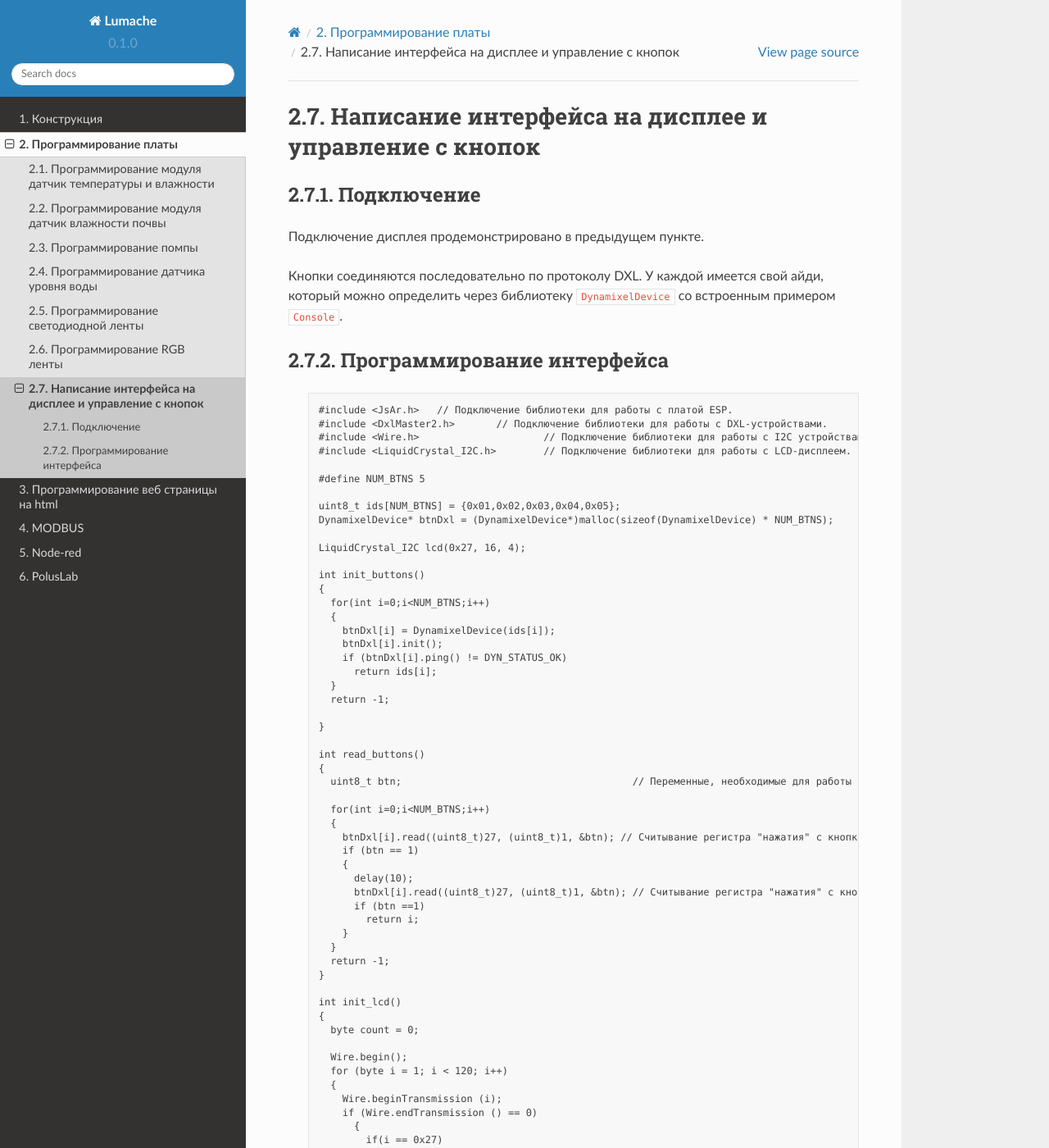
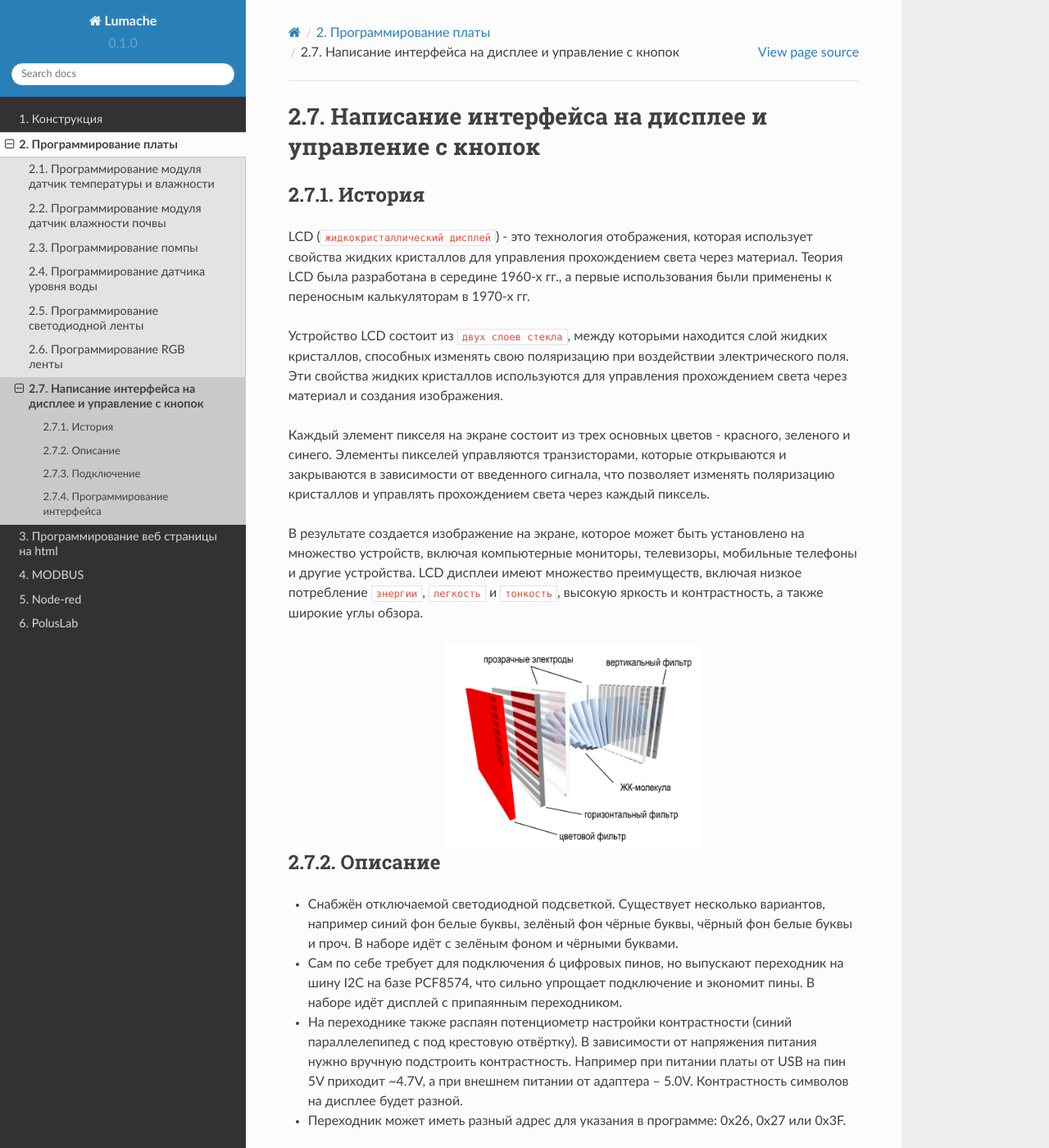
Before and after one commit to BBanwz/book_AL_GH, a Sphinx documentation site: the page built from docs/2MBCode/7menu.rst, in a window 1280 px wide and 1400 px high. Shown: the whole window at 82% size. Built offline with Sphinx 7.4.7 and the Read the Docs theme 2.0.0, drawn with Linux system fonts in a browser that asks for light colours; some of the changed text lies outside the part shown.

Commit message:
Update 7menu.rst

```diff
--- a/docs/2MBCode/7menu.rst
+++ b/docs/2MBCode/7menu.rst
@@ -1,5 +1,41 @@
 Написание интерфейса на дисплее и управление с кнопок
 -----------------------------------------------------
+
+История
+~~~~~~~
+
+LCD (``жидкокристаллический дисплей``) - это технология отображения, которая использует свойства жидких кристаллов для управления прохождением света через материал. Теория LCD была разработана в середине 1960-х гг., а первые использования были применены к переносным калькуляторам в 1970-х гг.
+
+Устройство LCD состоит из ``двух слоев стекла``, между которыми находится слой жидких кристаллов, способных изменять свою поляризацию при воздействии электрического поля. Эти свойства жидких кристаллов используются для управления прохождением света через материал и создания изображения.
+
+Каждый элемент пикселя на экране состоит из трех основных цветов - красного, зеленого и синего. Элементы пикселей управляются транзисторами, которые открываются и закрываются в зависимости от введенного сигнала, что позволяет изменять поляризацию кристаллов и управлять прохождением света через каждый пиксель.
+
+В результате создается изображение на экране, которое может быть установлено на множество устройств, включая компьютерные мониторы, телевизоры, мобильные телефоны и другие устройства. LCD дисплеи имеют множество преимуществ, включая низкое потребление ``энергии``, ``легкость`` и ``тонкость``, высокую яркость и контрастность, а также широкие углы обзора.
+
+.. figure:: images/18.png
+       :width: 45%
+       :align: center
+       :alt: дисплей
+
+
+Описание
+~~~~~~~~
+
+- Снабжён отключаемой светодиодной подсветкой. Существует несколько вариантов, например синий фон белые буквы, зелёный фон чёрные буквы, чёрный фон белые буквы и проч. В наборе идёт с зелёным фоном и чёрными буквами.
+
+- Сам по себе требует для подключения 6 цифровых пинов, но выпускают переходник на шину I2C на базе PCF8574, что сильно упрощает подключение и экономит пины. В наборе идёт дисплей с припаянным переходником.
+
+- На переходнике также распаян потенциометр настройки контрастности (синий параллелепипед с под крестовую отвёртку). В зависимости от напряжения питания нужно вручную подстроить контрастность. Например при питании платы от USB на пин 5V приходит ~4.7V, а при внешнем питании от адаптера – 5.0V. Контрастность символов на дисплее будет разной.
+
+- Переходник может иметь разный адрес для указания в программе: 0х26, 0x27 или 0x3F.
+
+**В данном блоке используется четырёхсегментный LED-дисплей**
+
+.. figure:: images/10.png
+       :width: 60%
+       :align: center
+       :alt: дисплей
+
 
 Подключение
 ~~~~~~~~~~~
```
